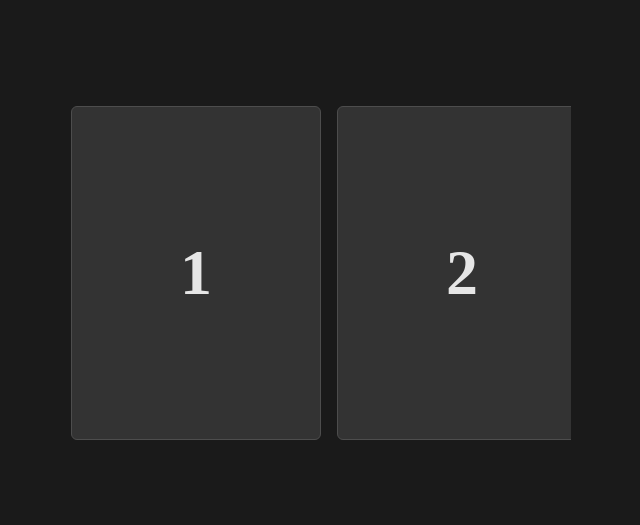
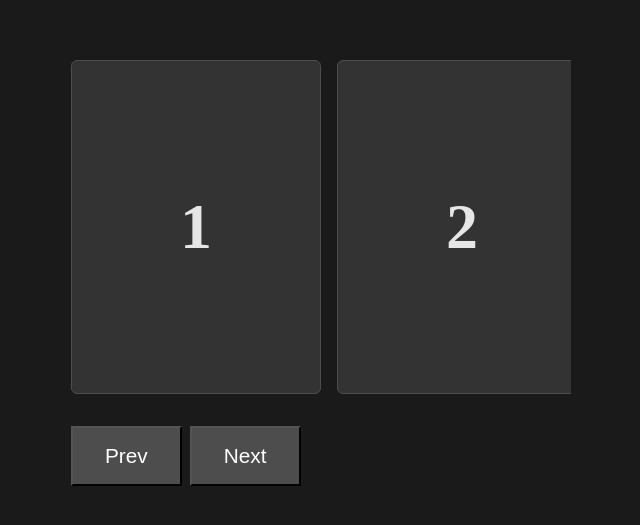
Before and after one commit to GalsenDev221/carousel-css, a Vue app: page / in a window 1280 px wide. Shown: the part 127-652 px from the top of the page, without its empty margins (319-959 px from the left). Built offline with nearby package versions, Linux system fonts and the light colour scheme.

Commit message:
feat: the cost of JS

```diff
--- a/index.html
+++ b/index.html
@@ -1,13 +1,16 @@
 <!DOCTYPE html>
 <html lang="">
+
 <head>
   <meta charset="UTF-8">
   <link rel="icon" href="/favicon.ico">
   <meta name="viewport" content="width=device-width, initial-scale=1.0">
   <title>Vite App</title>
 </head>
+
 <body>
   <div id="app"></div>
   <script type="module" src="/src/main.ts"></script>
 </body>
+
 </html>
--- a/src/App.vue
+++ b/src/App.vue
@@ -1,23 +1,80 @@
+<script lang="ts" setup>
+import { onMounted, reactive, ref, watch } from 'vue'
+
+type CarouselProps = {
+  width: number
+  itemCount: number
+  scrollStep: number
+}
+
+const carousel: CarouselProps = reactive({
+  width: 0,
+  itemCount: 10,
+  scrollStep: 300,
+})
+
+const carouselContainer = ref<HTMLUListElement | null>(null)
+const currIdx = ref(0)
+
+function handleNext() {
+  currIdx.value++
+}
+
+function handlePrev() {
+  currIdx.value--
+}
+
+onMounted(() => {
+  if (carouselContainer.value) {
+    carousel.width = carouselContainer.value.offsetWidth
+  }
+})
+
+watch(currIdx, () => {
+  if (carouselContainer.value) {
+    const translateX = Math.max(
+      0,
+      Math.min(
+        currIdx.value * carousel.scrollStep,
+        carouselContainer.value.scrollWidth - carousel.width,
+      ),
+    )
+    carouselContainer.value.style.transform = `translateX(-${translateX}px)`
+  }
+})
+</script>
+
 <template>
   <main>
-    <ul class="carousel">
-      <li v-for="i in 10" :key="i" class="carousel__item">{{ i }}</li>
-    </ul>
+    <div class="carousel-wrapper">
+      <ul ref="carouselContainer" class="carousel">
+        <li v-for="i in carousel.itemCount" :key="i" class="carousel__item">{{ i }}</li>
+      </ul>
+    </div>
+
+    <footer>
+      <button @click="handlePrev">Prev</button>
+      <button @click="handleNext">Next</button>
+    </footer>
   </main>
 </template>
 
 <style scoped>
-.carousel {
+.carousel-wrapper {
   overflow-x: auto;
   scrollbar-width: none;
   scroll-snap-type: x mandatory;
+}
 
+.carousel {
   width: 500px;
   display: flex;
   align-items: center;
   gap: 1rem;
+  transition: transform 0.5s ease;
 
   .carousel__item {
+    scroll-snap-align: center;
     width: 250px;
     aspect-ratio: 3/4;
     background-color: hsl(0 0% 20%);
@@ -30,4 +87,18 @@
     place-content: center;
   }
 }
+
+footer {
+  margin-block-start: 2rem;
+  display: flex;
+  align-items: center;
+  gap: 0.5rem;
+
+  button {
+    background-color: hsl(0 0% 30%);
+    padding: 1rem 2rem;
+    font-size: 1.3rem;
+    color: white;
+  }
+}
 </style>
```
Lines whose indentation alone changed are shown as unchanged.
